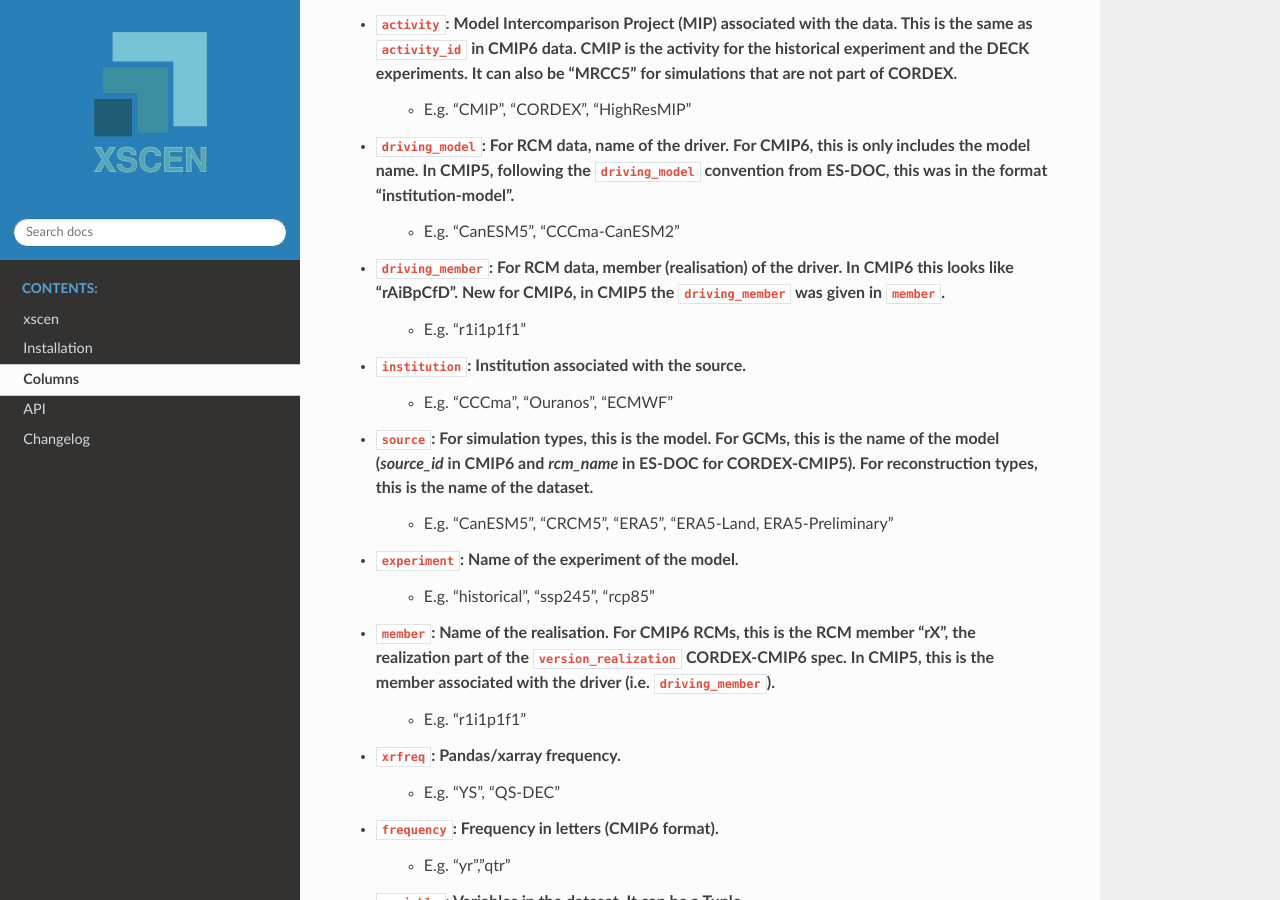
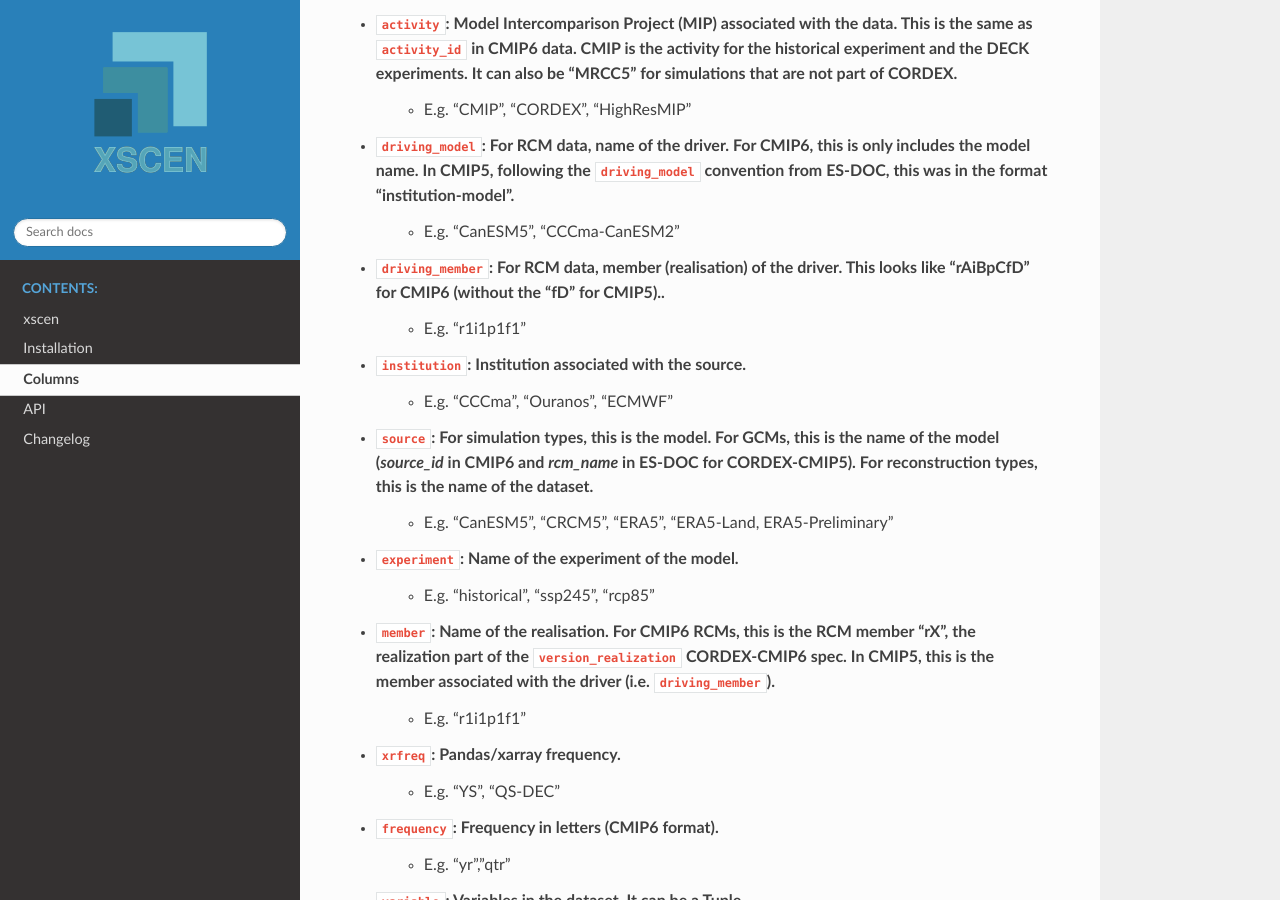
Before and after one commit to Ouranosinc/xscen, a Sphinx documentation site: the page built from docs/columns.rst, in a window 1280 px wide and 900 px high, scrolled down 833 px. Built offline with Sphinx 7.4.7 and the Read the Docs theme 3.1.0, drawn with Linux system fonts in a browser that asks for light colours; pages that are not in the unit, such as notebooks, are missing from menus.

Commit message:
Remove mention of cmip5 in driving member desc

```diff
--- a/docs/columns.rst
+++ b/docs/columns.rst
@@ -31,7 +31,7 @@ the four columns will be combined in a single Dataset when any of the first thre
 - ``driving_model``: For RCM data, name of the driver. For CMIP6, this is only includes the model name. In CMIP5, following the ``driving_model`` convention from ES-DOC, this was in the format "institution-model".
     - E.g. "CanESM5", "CCCma-CanESM2"
 
-- ``driving_member``:  For RCM data, member (realisation) of the driver. In CMIP6 this looks like "rAiBpCfD". New for CMIP6, in CMIP5 the ``driving_member`` was given in ``member``.
+- ``driving_member``:  For RCM data, member (realisation) of the driver. This looks like "rAiBpCfD" for CMIP6 (without the "fD" for CMIP5)..
     - E.g. "r1i1p1f1"
 
 - ``institution``: Institution associated with the source.
```
